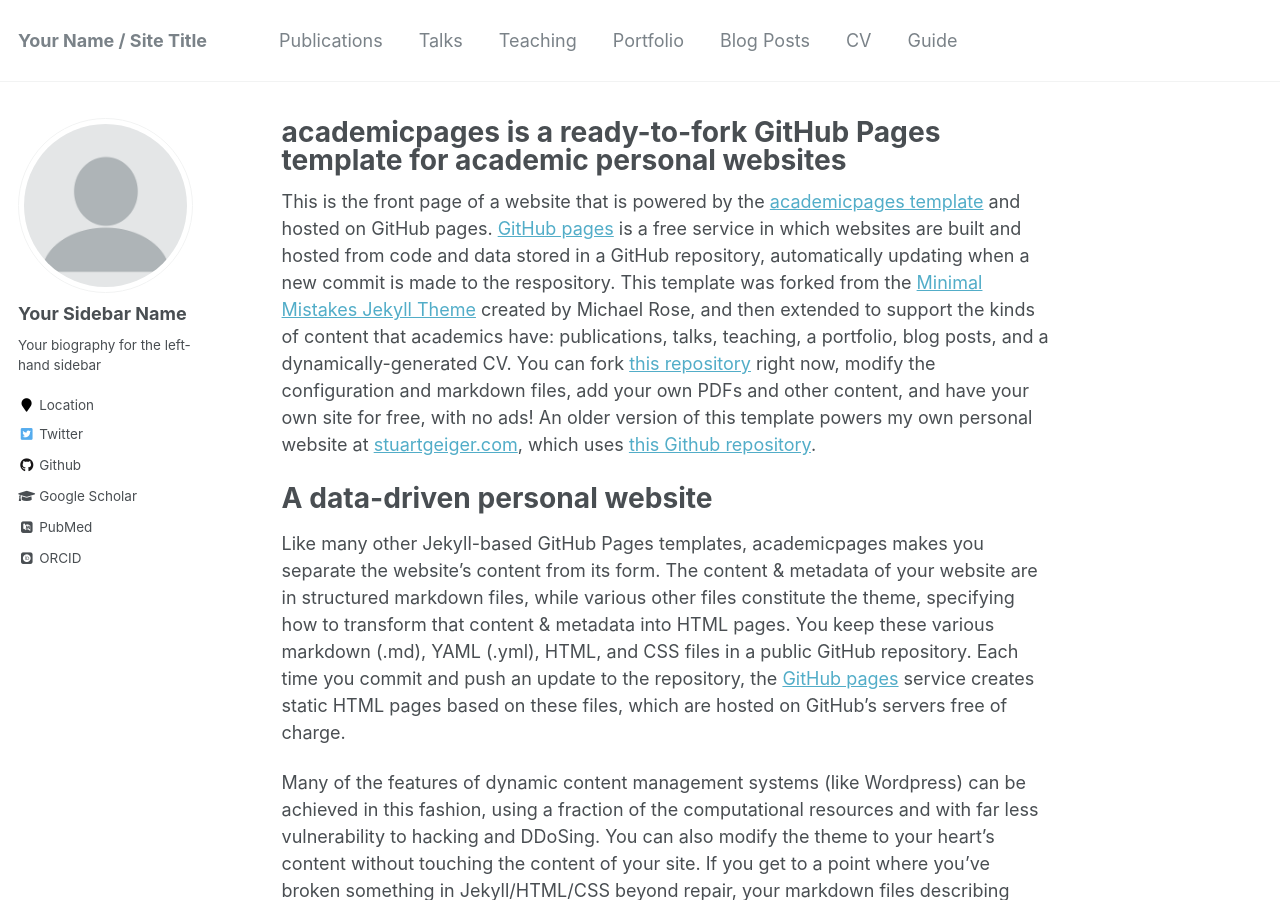
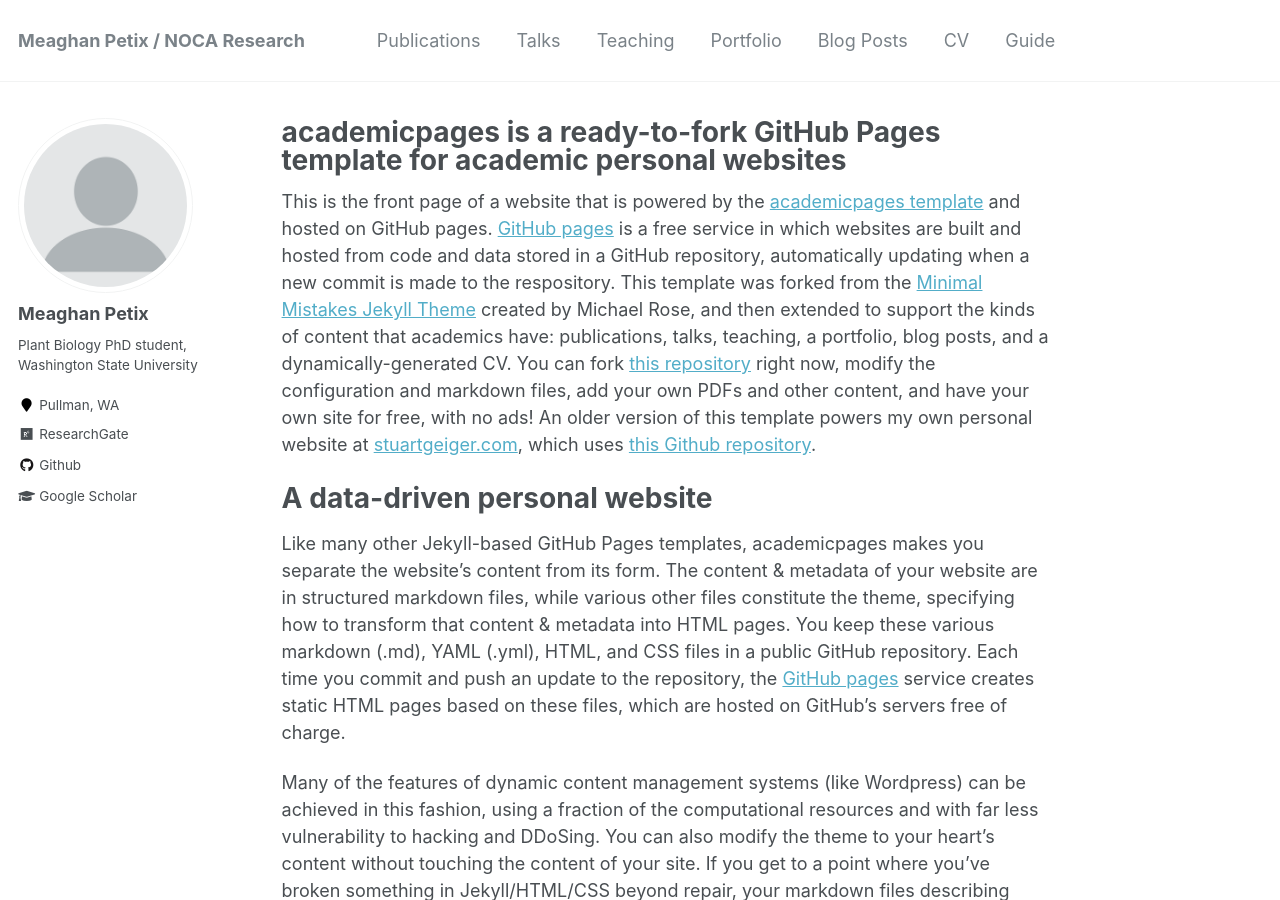
Before and after one commit to mpetix/mpetix.github.io, a Jekyll site: the page built from _pages/about.md, in a window 1280 px wide and 900 px high. Built offline with Jekyll 4.4.1, drawn with Linux system fonts in a browser that asks for light colours; some web fonts are replaced; some of the changed text lies outside the part shown.

Commit message:
Update _config.yml

```diff
--- a/_config.yml
+++ b/_config.yml
@@ -7,11 +7,11 @@
 
 # Site Settings
 locale                   : "en-US"
-title                    : "Your Name / Site Title"
+title                    : "Meaghan Petix / NOCA Research"
 title_separator          : "-"
-name                     : &name "Your Name"
+name                     : &name "Meaghan Petix"
 description              : &description "personal description"
-url                      : https://academicpages.github.io # the base hostname & protocol for your site e.g. "https://mmistakes.github.io"
+url                      : https://mpetix.github.io # the base hostname & protocol for your site e.g. "https://mmistakes.github.io"
 baseurl                  : "" # the subpath of your site, e.g. "/blog"
 repository               : "academicpages/academicpages.github.io"
 teaser                   :  # filename of teaser fallback teaser image placed in /images/, .e.g. "500x300.png"
@@ -57,7 +57,7 @@ yandex_site_verification :
 
 # Social Sharing
 twitter:
-  username               : &twitter
+  username               :
 facebook:
   username               :
   app_id                 :
@@ -80,15 +80,14 @@ analytics:
 
 # Site Author
 author:
-  name             : "Your Sidebar Name"
+  name             : "Meaghan Petix"
   avatar           : "profile.png"
-  bio              : "Your biography for the left-hand sidebar"
-  location         : "Location"
+  bio              : "Plant Biology PhD student, Washington State University"
+  location         : "Pullman, WA"
   employer         :
-  pubmed           : "https://www.ncbi.nlm.nih.gov/pubmed/?term=john+snow"
-  googlescholar    : "http://yourfullgooglescholarurl.com"
+  googlescholar    : "https://scholar.google.com/citations?user=boRHvWAAAAAJ&hl=en"
   email            :
-  researchgate     :  # example: "https://www.researchgate.net/profile/yourprofile"
+  researchgate     : "https://www.researchgate.net/profile/Meaghan_Petix"
   uri              :
   bitbucket        :
   codepen          :
@@ -96,20 +95,20 @@ author:
   flickr           :
   facebook         :
   foursquare       :
-  github           : "academicpages"
+  github           : "mpetix"
   google_plus      :
   keybase          :
   instagram        :
-  impactstory      : #"https://profiles.impactstory.org/u/xxxx-xxxx-xxxx-xxxx"
+  impactstory      : # "https://profiles.impactstory.org/u/xxxx-xxxx-xxxx-xxxx"
   lastfm           :
   linkedin         :
-  orcid            : "http://orcid.org/yourorcidurl"
+  orcid            : # "http://orcid.org/yourorcidurl"
   pinterest        :
   soundcloud       :
   stackoverflow    : # http://stackoverflow.com/users/123456/username
   steam            :
   tumblr           :
-  twitter          : "replacethistwitterhandle"
+  twitter          : # "replacethistwitterhandle"
   vine             :
   weibo            :
   xing             :
```
